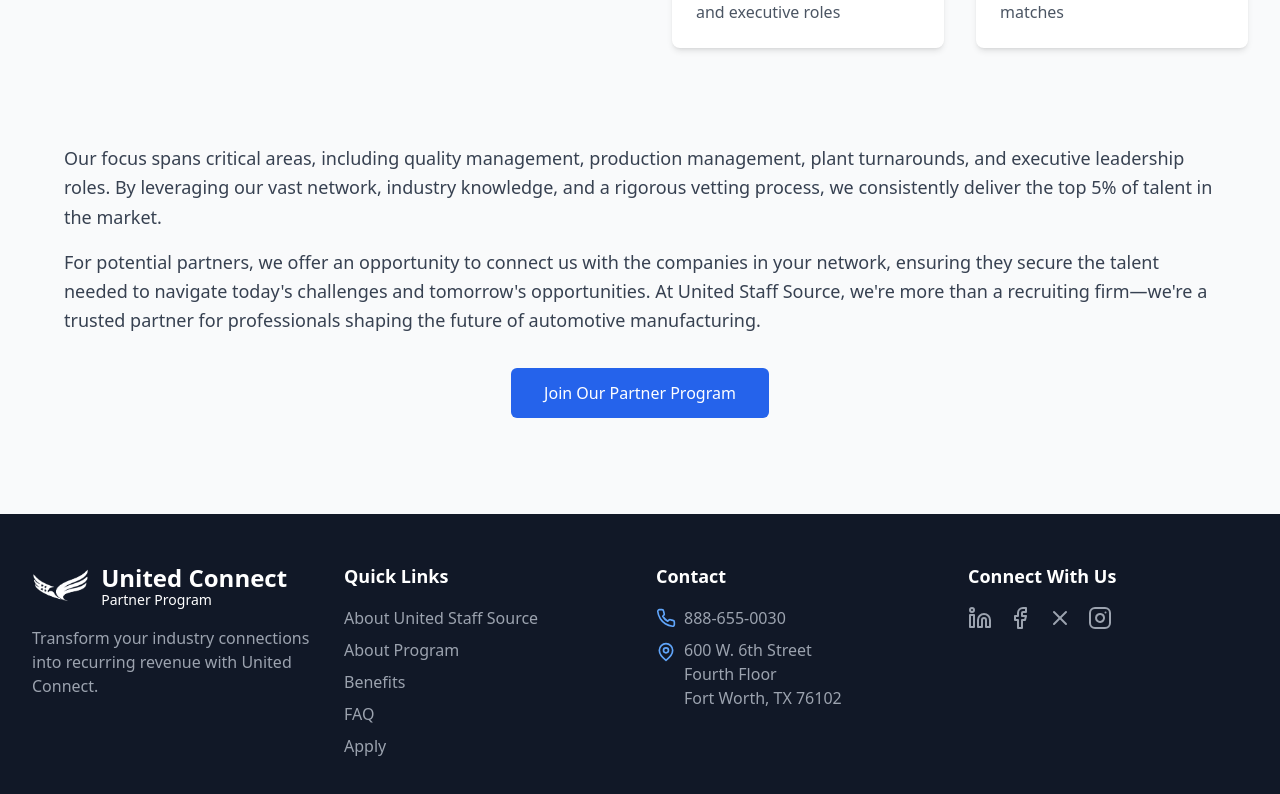
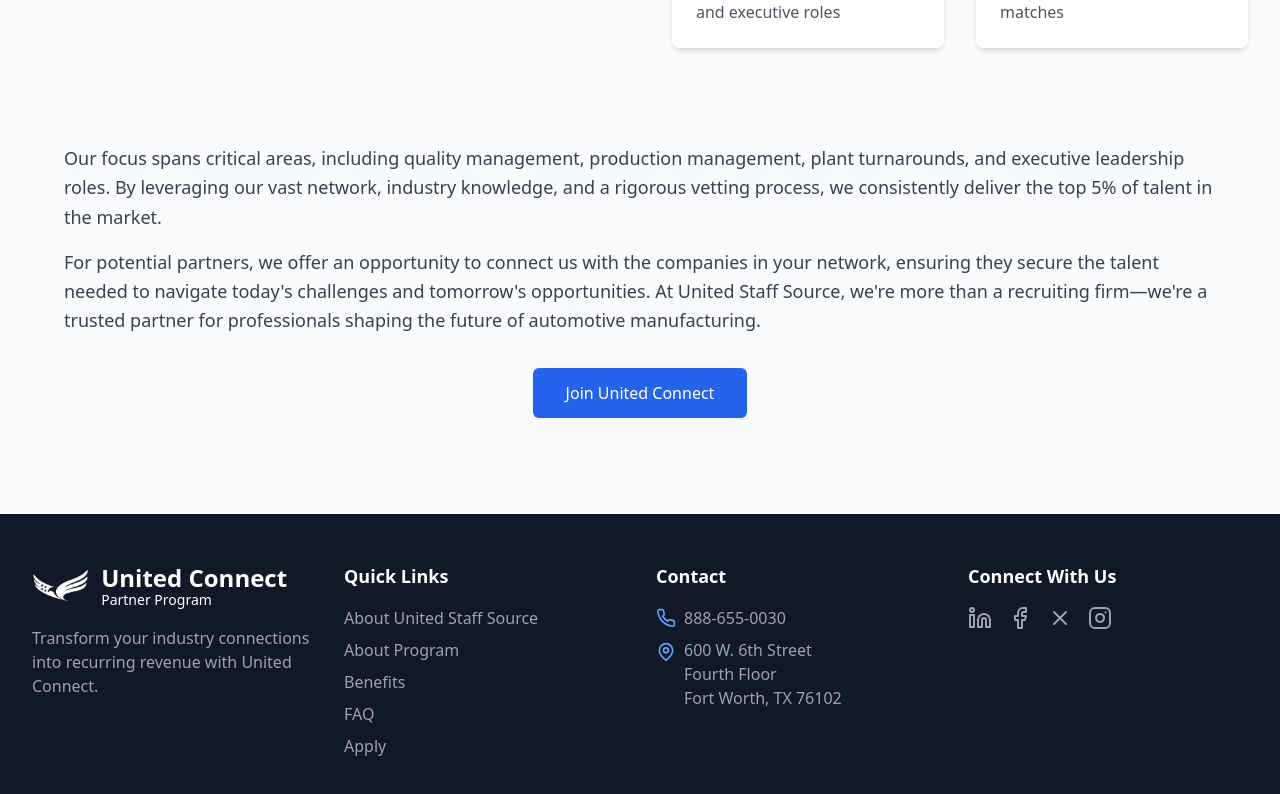
Before and after one commit to superiorunited/united-connect, a React (Vite) app: page /about-us in a window 1280 px wide. Shown: the part 812-1606 px from the top of the page. Built offline with nearby package versions, Linux system fonts and the light colour scheme.

Commit message:
Update: Changed 'Join Our Partner Program' button to 'Join United Connect'

```diff
--- a/src/components/AboutPage.tsx
+++ b/src/components/AboutPage.tsx
@@ -104,7 +104,7 @@ export default function AboutPage() {
               to="/#apply"
               className="inline-flex items-center px-8 py-3 border border-transparent text-base font-medium rounded-md text-white bg-blue-600 hover:bg-blue-700 transition"
             >
-              Join Our Partner Program
+              Join United Connect
             </Link>
           </div>
         </div>
```
